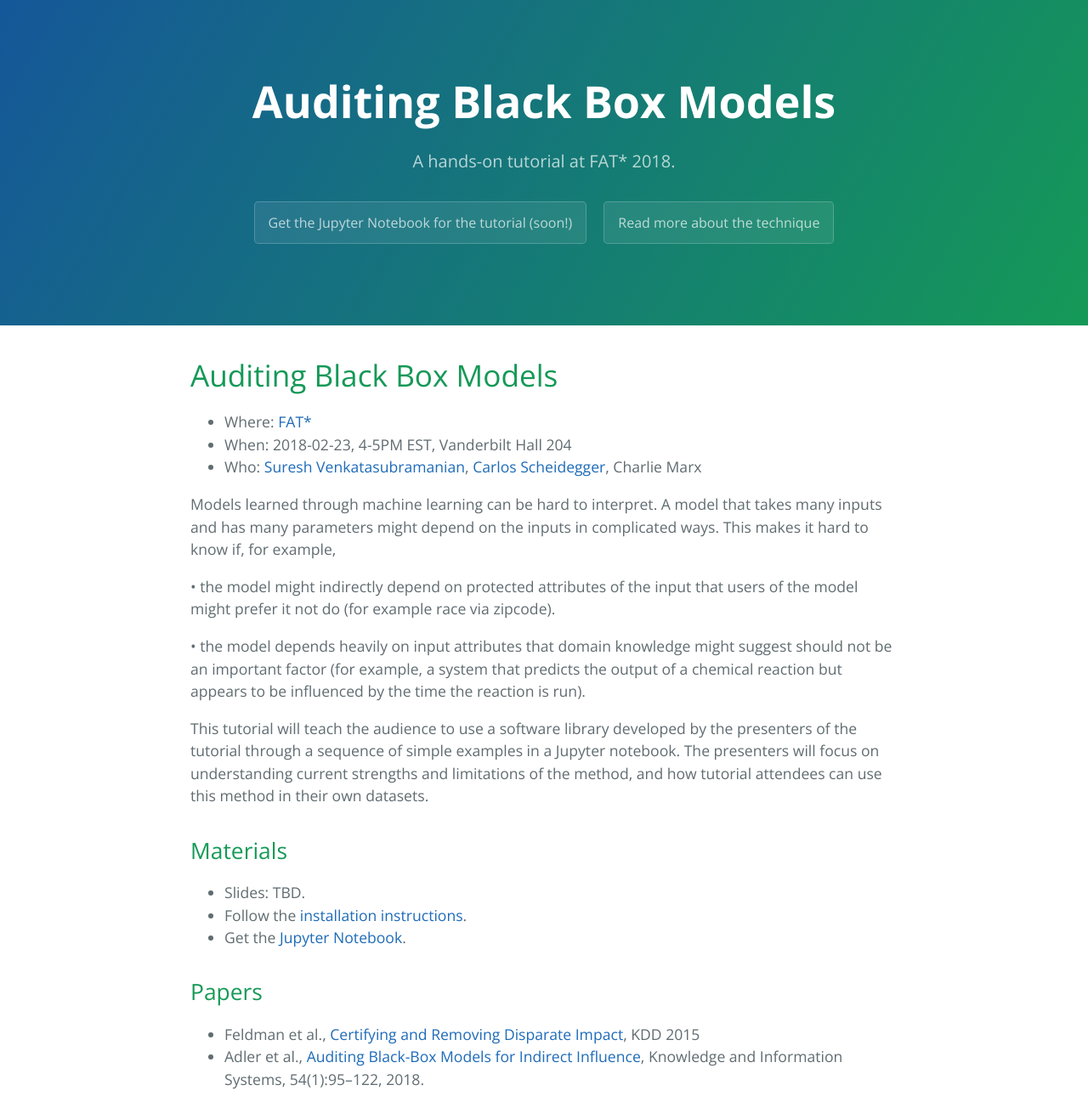
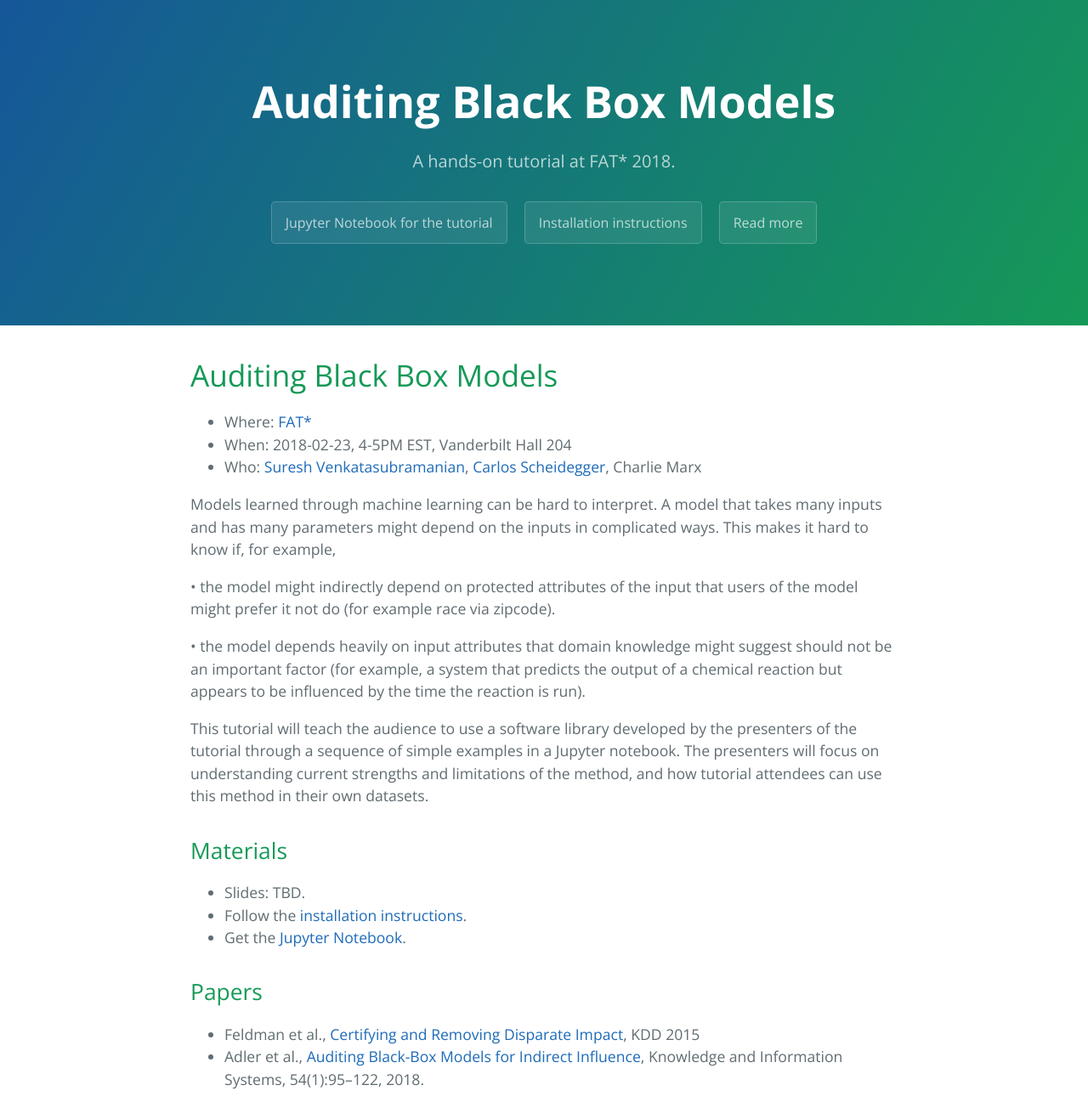
Before and after one commit to algofairness/fatconference-2018-auditing-tutorial, a Jekyll site: the page built from index.md, in a window 1280 px wide, cut to the strip 0-1297 px from the top of the page. Shown: the whole strip at 85% size. Built offline with Jekyll 4.4.1, drawn with Linux system fonts in a browser that asks for light colours.

Commit message:
new header

```diff
--- a/_includes/page-header.html
+++ b/_includes/page-header.html
@@ -1,6 +1,7 @@
 <section class="page-header">
   <h1 class="project-name">{{ site.title }}</h1>
   <h2 class="project-tagline">{{ site.tagline }}</h2>
-  <span class="btn">Get the Jupyter Notebook for the tutorial (soon!)</span>
-  <a href="#papers" class="btn">Read more about the technique</a>
+  <a href="tutorial.ipynb" class="btn">Jupyter Notebook for the tutorial</a>
+  <a href="install.html" class="btn">Installation instructions</a>
+  <a href="#papers" class="btn">Read more</a>
 </section>
```
